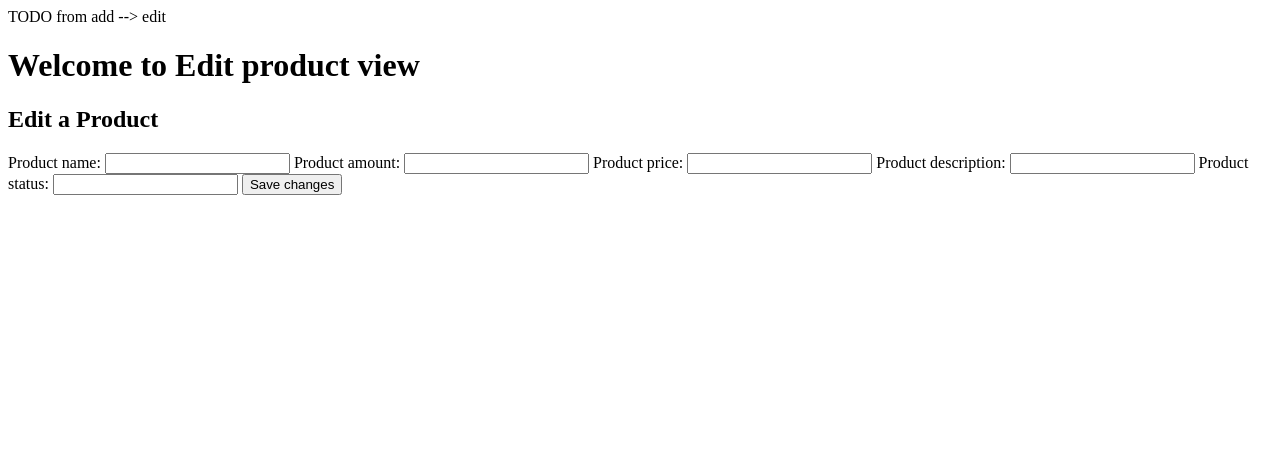
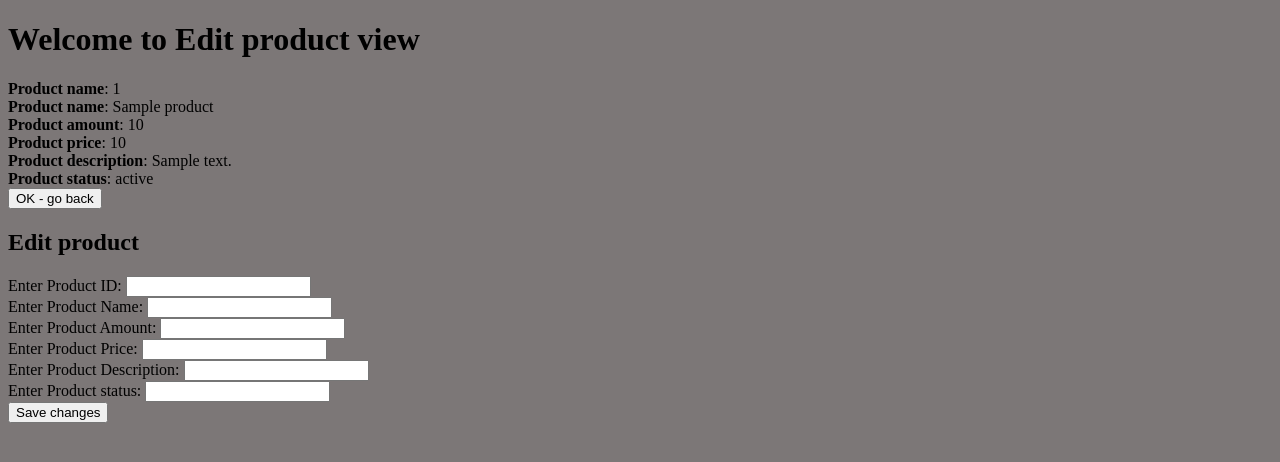
Before and after one commit to Alexglowacki/ZTP4, a Flask app: template project/app/templates/edit.html in a window 1280 px wide. Shown: the top 462 px of the page. Run offline with Flask 2, Linux system fonts and the light colour scheme; the template is opened without the code that fills it: most values are stand-ins (such as "Sample title", 1, 10 or a date in 2020); parts of the project's set-up code (start-up, migrations or seed data) failed here and were passed over.

Commit message:
Functionalities working, pre controller tests

```diff
--- a/project/app/main.py
+++ b/project/app/main.py
@@ -26,9 +26,21 @@ def add(name, amount, price, description, status):
     return index()
 
 
-@app.route('/edit')
-def edit():
-    return render_template('edit.html')
+@app.route('/edit/<string:id>')
+def edit(id):
+    controller.get(id, get_one="True")
+    return render_template('edit.html', product=controller.product)
+
+
+@app.route('/edit/product/<string:id>/<string:name>/<int:amount>/<float:price>/<string:description>/<string:status>', methods=['POST'])
+def edit_return(id, name, amount, price, description, status):
+    update = controller.put(id,
+                            {"name": name,
+                             "amount": amount,
+                             "price": price,
+                             "description": description,
+                             "status": status})
+    return index()
 
 
 @app.route('/details/<string:id>')
--- a/project/app/templates/edit.html
+++ b/project/app/templates/edit.html
@@ -4,30 +4,71 @@
     <meta charset="UTF-8">
     <meta name="viewport" content="width=device-width, initial-scale=1.0">
     <title>Product Management App</title>
+    <style>
+        body {
+            background-color: #7c7777; /* Set your desired background color here */
+        }
+    </style>
 </head>
- TODO from add --> edit
+
 <body>
     <h1>Welcome to Edit product view</h1>
+
     <div>
-        <h2>Edit a Product</h2>
-        <form action="{{ url_for('product.edit_product') }}" method="put">
-            <label for="product_name">Product name:</label>
-            <input type="text" id="product_name" name="name" required>
+        <label for="product_name"><b>Product name</b>: {{product._id}}</label>
+        <br>
+        <label for="product_name"><b>Product name</b>: {{product.name}}</label>
+        <br>
+        <label for="product_amount"><b>Product amount</b>: {{product.amount}}</label>
+        <br>
+        <label for="product_price"><b>Product price</b>: {{product.price}}</label>
+        <br>
+        <label for="product_description"><b>Product description</b>: {{product.description}}</label>
+        <br>
+        <label for="product_status"><b>Product status</b>: {{product.status}}</label>
+        <br>
+        <a href="/">
+            <button type="submit">OK - go back</button>
+        </a>
 
-            <label for="product_amount">Product amount:</label>
-            <input type="number" id="product_amount" name="amount" required>
+    </div>
 
-            <label for="product_price">Product price:</label>
-            <input type="number" id="product_price" name="price" required>
-
-            <label for="product_description">Product description:</label>
-            <input type="text" id="product_description" name="description" required>
-
-            <label for="product_status">Product status:</label>
-            <input type="text" id="product_status" name="status" required>
-
+    <h2>Edit product</h2>
+    <div>
+        <label for="product_id">Enter Product ID: </label>
+        <input type="text" id="product_id" name="id" required>
+        <br>
+        <label for="product_name">Enter Product Name: </label>
+        <input type="text" id="product_name" name="name" required>
+        <br>
+        <label for="product_amount">Enter Product Amount:</label>
+        <input type="number" id="product_amount" name="amount" required>
+        <br>
+        <label for="product_price">Enter Product Price:</label>
+        <input type="number" id="product_price" name="price" required>
+        <br>
+        <label for="product_description">Enter Product Description:</label>
+        <input type="text" id="product_description" name="description" required>
+        <br>
+        <label for="product_status">Enter Product status:</label>
+        <input type="text" id="product_status" name="status" required>
+        <br>
+        <form id="editForm" action="product/" method="post">
             <button type="submit">Save changes</button>
         </form>
+
+        <script>
+            document.getElementById('editForm').addEventListener('submit', function(event) {
+                var productId = document.getElementById('product_id').value;
+                var productName = document.getElementById('product_name').value;
+                var productAmount = document.getElementById('product_amount').value;
+                var productPrice = document.getElementById('product_price').value;
+                var productDescription = document.getElementById('product_description').value;
+                var productStatus = document.getElementById('product_status').value;
+
+                this.action = "product/" + productId + "/" + productName + "/" + productAmount + "/" + productPrice + "/" + productDescription + "/" + productStatus;
+            });
+        </script>
     </div>
 </body>
 </html>
```
Also changed, not shown: project/app/templates/index.html (+8 -25 lines).
